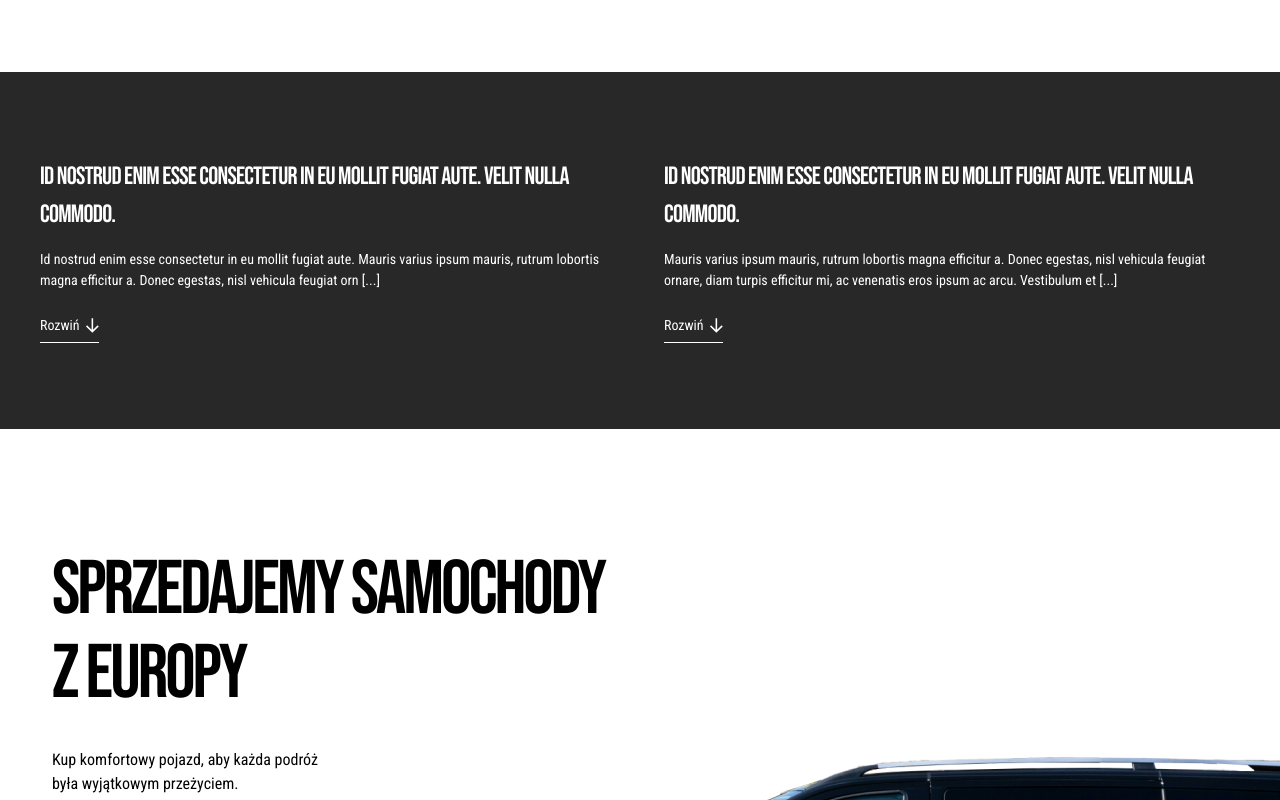
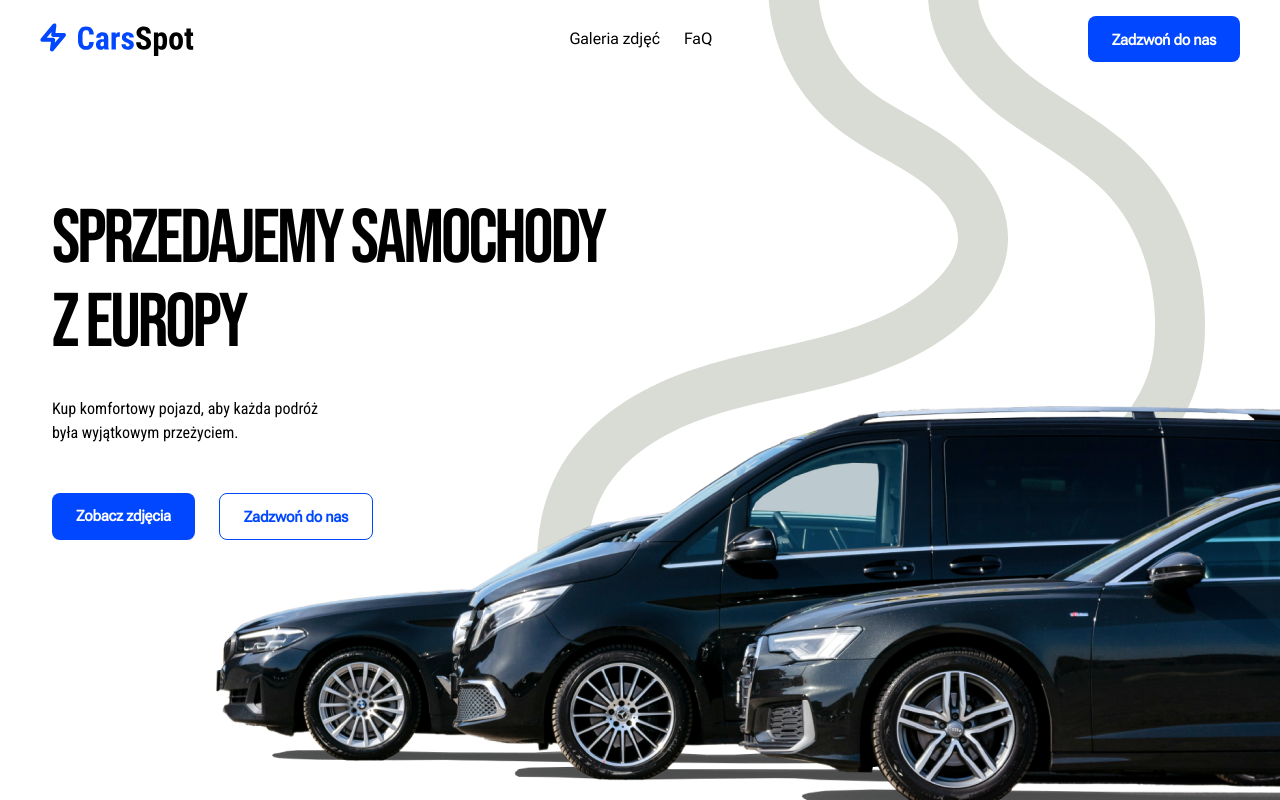
Before and after one commit to jolka-ef/cars, a Vue app: page / in a window 1280 px wide. Shown: the top 800 px of the page. Built offline with nearby package versions, Linux system fonts and the light colour scheme; the HTML template or start-up script is replaced by a standard one.

Commit message:
feature : add Header component

```diff
--- a/package.json
+++ b/package.json
@@ -11,6 +11,7 @@
   "dependencies": {
     "swiper": "^11.1.14",
     "vue": "^3.4.29",
+    "vue3-side-panel": "^1.3.0",
     "vue3-tabs-component": "^1.3.7"
   },
   "devDependencies": {
--- a/src/App.vue
+++ b/src/App.vue
@@ -1,13 +1,18 @@
 <script setup>
 import CardsSection from '@/components/CardsSection.vue';
 import Footer from '@/components/Footer.vue';
+import Header from '@/components/Header.vue';
 import GallerySection from '@/components/GallerySection.vue';
-
 import Hero from '@/components/Hero.vue';
 </script>
 <template>
+  <div
+    class="bg-wave2 bg-cover bg-[calc(100%-74px)_-40px] bg-no-repeat xl:bg-wave1 xl:bg-auto xl:bg-[calc(100%-74px)_0px]"
+  >
+    <Header />
+    <Hero />
+  </div>
+  <GallerySection />
   <CardsSection />
-  <Hero />
-  <GallerySection />
   <Footer />
 </template>
--- /dev/null
+++ b/src/components/Header.vue
@@ -0,0 +1,85 @@
+<script setup>
+import { ref, onMounted, onUnmounted } from 'vue';
+import { VueSidePanel } from 'vue3-side-panel';
+import 'vue3-side-panel/dist/vue3-side-panel.css';
+import Button from '@/components/Button.vue';
+import Logo from '@/components/icons/Logo.vue';
+import Menu from '@/components/icons/Menu.vue';
+import Phone from '@/components/icons/Phone.vue';
+
+const isOpened = ref(false);
+
+const windowWidth = ref(window.innerWidth);
+
+const handleResize = () => {
+  windowWidth.value = window.innerWidth;
+};
+
+onMounted(() => {
+  window.addEventListener('resize', handleResize);
+});
+
+onUnmounted(() => {
+  window.removeEventListener('resize', handleResize);
+});
+</script>
+<template>
+  <header class="px-sm py-4">
+    <div v-if="windowWidth < 800">
+      <div class="flex items-center justify-between">
+        <Logo />
+        <button @click="isOpened = !isOpened" class="bg-transparent">
+          <Menu />
+        </button>
+      </div>
+      <VueSidePanel
+        v-model="isOpened"
+        lock-scroll
+        side="top"
+        :panel-duration="1000"
+        :overlay-duration="1000"
+        overlay-color="#828ca97d"
+        transition-name="slide-top"
+        height="auto"
+        :hide-close-btn="true"
+      >
+        <nav
+          class="links flex flex-col items-center bg-oceanblue font-roboto_flex text-base uppercase text-white"
+        >
+          <a
+            href="#"
+            class="self-stretch p-2 pt-4 text-center text-sm font-semibold text-current no-underline"
+            >Galeria zdjęć</a
+          >
+          <a
+            href="#"
+            class="self-stretch border-t border-white p-2 text-center text-sm font-semibold text-current no-underline"
+            >FaQ</a
+          >
+          <a
+            href="#"
+            class="flex items-center justify-center gap-2 self-stretch border-t border-white p-2 text-center text-sm font-semibold text-current no-underline"
+          >
+            <Phone /> Zadzwoń do nas</a
+          >
+        </nav>
+      </VueSidePanel>
+    </div>
+    <nav
+      v-else
+      class="max-w-contentWidth m-auto flex max-w-xl items-center justify-between gap-6 font-roboto_flex text-base"
+    >
+      <a href="/" title="← Back to the homepage">
+        <Logo />
+      </a>
+      <div class="flex gap-6">
+        <a href="#" class="hover:text-oceanblue hover:underline"
+          >Galeria zdjęć</a
+        >
+        <a href="#" class="hover:text-oceanblue hover:underline">FaQ</a>
+      </div>
+
+      <Button>Zadzwoń do nas</Button>
+    </nav>
+  </header>
+</template>
--- a/src/components/icons/Menu.vue
+++ b/src/components/icons/Menu.vue
@@ -20,5 +20,4 @@ import resolveConfig from 'tailwindcss/resolveConfig';
 import tailwindConfig from '/tailwind.config.js';
 
 const fullConfig = resolveConfig(tailwindConfig);
-console.log(fullConfig.theme.colors);
 </script>
```
Also changed, not shown: 1 other file (tests, documents, lock files or other folders).
